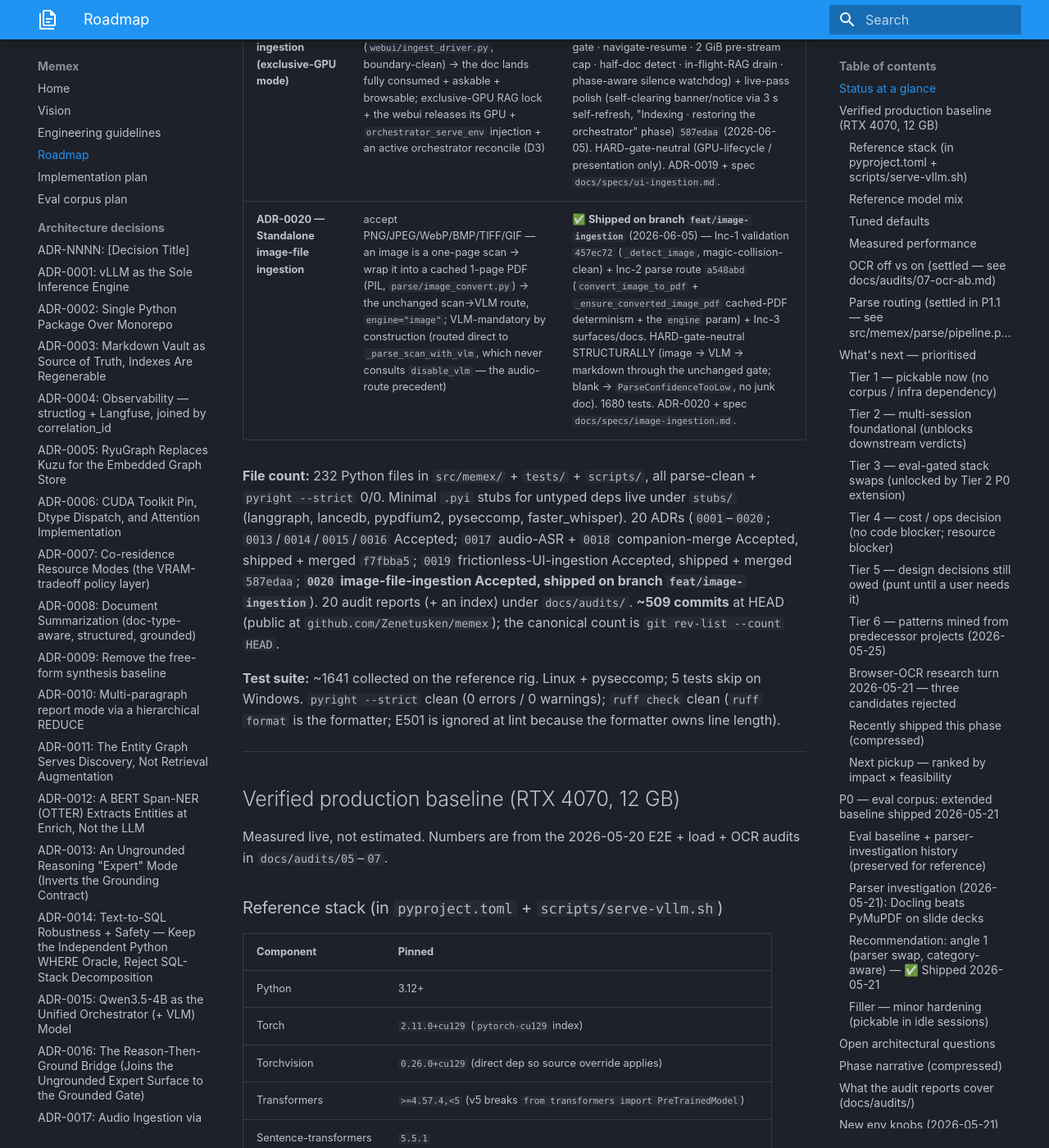
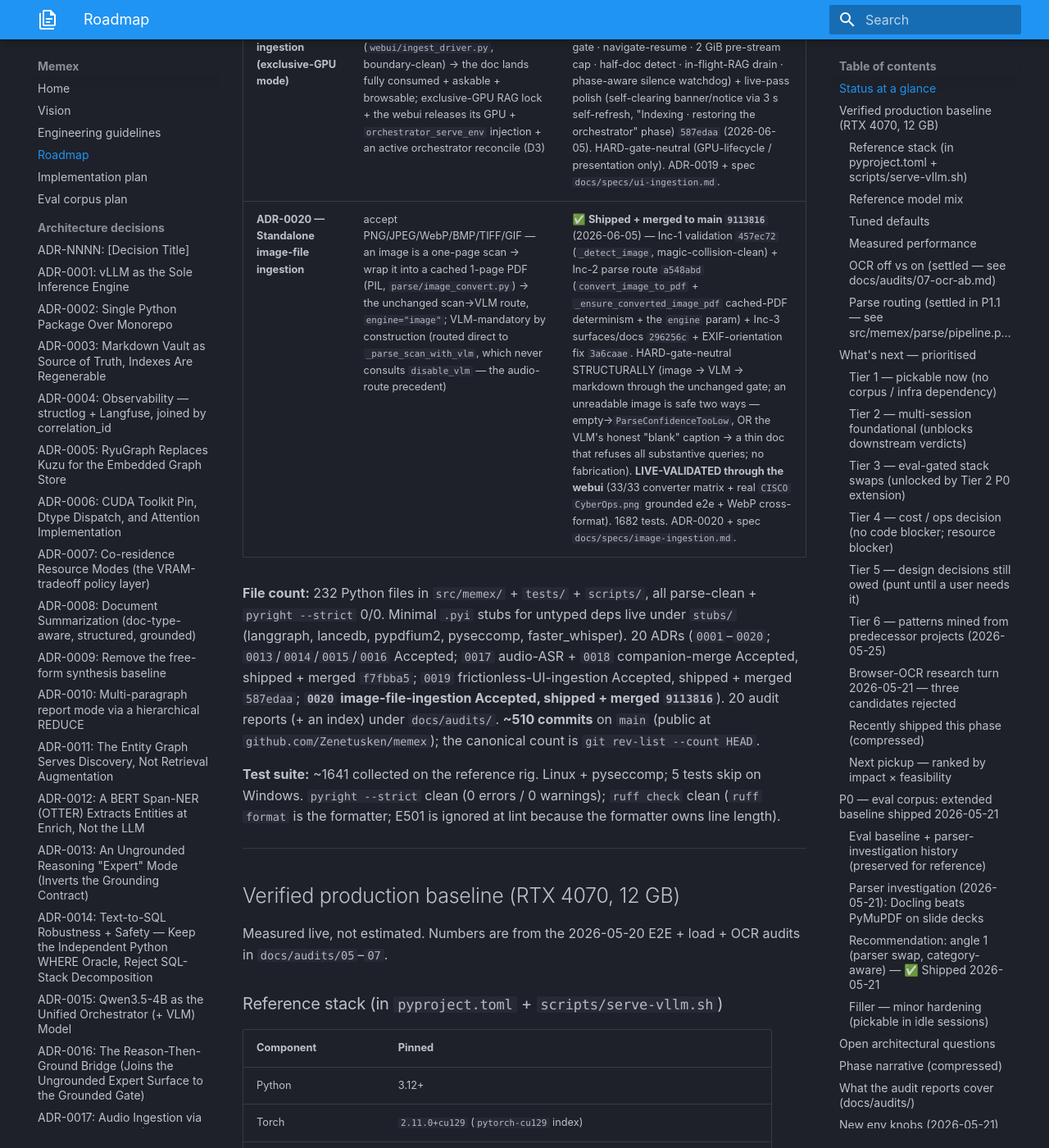
Before and after one commit to Zenetusken/memex, an MkDocs documentation site: the page built from docs/ROADMAP.md, in a window 1280 px wide and 1400 px high, scrolled down 15394 px. Shown: the whole window at 82% size. Built offline with MkDocs 1.6.1 and Material for MkDocs 9.7.7, drawn with Linux system fonts in a browser that asks for light colours.

Commit message:
docs(roadmap): mark ADR-0020 image ingestion merged to main + live-validated
Flip the ADR-0020 row from "shipped on branch" to "merged to main 9113816",
correct the blank-image wording to the live-observed behavior (honest "blank"
caption → a refusing thin doc, not ParseConfidenceTooLow), note the webui
live-validation, and bump the ADR/test/commit counts (20 ADRs, 1682 tests).

Co-Authored-By: Claude Opus 4.8 (1M context) <noreply@anthropic.com>

```diff
--- a/docs/ROADMAP.md
+++ b/docs/ROADMAP.md
@@ -66,9 +66,9 @@ The blueprint in [`IMPLEMENTATION-PLAN.md`](IMPLEMENTATION-PLAN.md) is the archi
 | **ADR-0018 — Companion-merge + keyframe-OCR** | align a lecture TRANSCRIPT ↔ its SLIDE-DECK PDF by EmbeddingGemma cosine (MaViLS), optionally sharpened by video-frame OCR (`link-slides --use-video`); slide+commentary jointly groundable via a DEFAULT-OFF retrieval augmentation (`augment_companion`) | ✅ **Shipped + merged to main `f7fbba5`** (2026-06-04) — `index/companion.py` + `core/companion_store.py` + `parse/keyframe_ocr.py` + `parse/keyframe_ocr_cache.py`; CLI `memex link-slides`. The augment node is additive per-chunk-pure, runs after rerank ⇒ HARD-gate-safe by construction. Spec `docs/specs/companion-merge.md`. |
 | **ADR-0007 P4.4 — Dynamic VRAM manager (`auto` mode)** | `co_residence_mode` default **`auto`** (live free-VRAM probe → embedder always gpu, reranker gpu-iff-free≥2.0GB-else-cpu, correctness-neutral); lifecycle hardening + the `/resources` live GPU-memory panel | ✅ **Shipped + merged to main `f7fbba5`** (2026-06-04) — `core/vram.py` probe + `core/types.GpuProcess` + `webui/templates/_vram_panel.html`; new mode set `auto`/`fast`/`full`/`gpu_only`/`manual` via `core/resources.py::resolve_profile` (the realized ADR-0007 §5 seam); `pause_vllm_for_gpu` restart-retry + reactive GPU→CPU OOM fallback + a new `VRAMExhausted` error + clean webui shutdown (`unload_all`) + boot pre-flight. Zero manual config out of the box. |
 | **ADR-0019 — Frictionless browser ingestion (exclusive-GPU mode)** | browser upload → the webui spawns `memex ingest`/`enrich` as CHILD SUBPROCESSES (`webui/ingest_driver.py`, boundary-clean) → the doc lands fully consumed + askable + browsable; exclusive-GPU RAG lock + the webui releases its GPU + `orchestrator_serve_env` injection + an active orchestrator reconcile (D3) | ✅ **Shipped + merged to main** — v1 `31ab97a`, hardened `7ce735d`, then the deferred backlog (no-file/B20 · 0-chunk gate · navigate-resume · 2 GiB pre-stream cap · half-doc detect · in-flight-RAG drain · phase-aware silence watchdog) + live-pass polish (self-clearing banner/notice via 3 s self-refresh, "Indexing · restoring the orchestrator" phase) `587edaa` (2026-06-05). HARD-gate-neutral (GPU-lifecycle / presentation only). ADR-0019 + spec `docs/specs/ui-ingestion.md`. |
-| **ADR-0020 — Standalone image-file ingestion** | accept PNG/JPEG/WebP/BMP/TIFF/GIF — an image is a one-page scan → wrap it into a cached 1-page PDF (PIL, `parse/image_convert.py`) → the unchanged scan→VLM route, `engine="image"`; VLM-mandatory by construction (routed direct to `_parse_scan_with_vlm`, which never consults `disable_vlm` — the audio-route precedent) | ✅ **Shipped on branch `feat/image-ingestion`** (2026-06-05) — Inc-1 validation `457ec72` (`_detect_image`, magic-collision-clean) + Inc-2 parse route `a548abd` (`convert_image_to_pdf` + `_ensure_converted_image_pdf` cached-PDF determinism + the `engine` param) + Inc-3 surfaces/docs. HARD-gate-neutral STRUCTURALLY (image → VLM → markdown through the unchanged gate; blank → `ParseConfidenceTooLow`, no junk doc). 1680 tests. ADR-0020 + spec `docs/specs/image-ingestion.md`. |
+| **ADR-0020 — Standalone image-file ingestion** | accept PNG/JPEG/WebP/BMP/TIFF/GIF — an image is a one-page scan → wrap it into a cached 1-page PDF (PIL, `parse/image_convert.py`) → the unchanged scan→VLM route, `engine="image"`; VLM-mandatory by construction (routed direct to `_parse_scan_with_vlm`, which never consults `disable_vlm` — the audio-route precedent) | ✅ **Shipped + merged to main `9113816`** (2026-06-05) — Inc-1 validation `457ec72` (`_detect_image`, magic-collision-clean) + Inc-2 parse route `a548abd` (`convert_image_to_pdf` + `_ensure_converted_image_pdf` cached-PDF determinism + the `engine` param) + Inc-3 surfaces/docs `296256c` + EXIF-orientation fix `3a6caae`. HARD-gate-neutral STRUCTURALLY (image → VLM → markdown through the unchanged gate; an unreadable image is safe two ways — empty→`ParseConfidenceTooLow`, OR the VLM's honest "blank" caption → a thin doc that refuses all substantive queries; no fabrication). **LIVE-VALIDATED through the webui** (33/33 converter matrix + real `CISCO CyberOps.png` grounded e2e + WebP cross-format). 1682 tests. ADR-0020 + spec `docs/specs/image-ingestion.md`. |
 
-**File count:** 232 Python files in `src/memex/` + `tests/` + `scripts/`, all parse-clean + `pyright --strict` 0/0. Minimal `.pyi` stubs for untyped deps live under `stubs/` (langgraph, lancedb, pypdfium2, pyseccomp, faster_whisper). 20 ADRs (`0001`–`0020`; `0013`/`0014`/`0015`/`0016` Accepted; `0017` audio-ASR + `0018` companion-merge Accepted, shipped + merged `f7fbba5`; `0019` frictionless-UI-ingestion Accepted, shipped + merged `587edaa`; **`0020` image-file-ingestion Accepted, shipped on branch `feat/image-ingestion`**). 20 audit reports (+ an index) under `docs/audits/`. **~509 commits** at HEAD (public at `github.com/Zenetusken/memex`); the canonical count is `git rev-list --count HEAD`.
+**File count:** 232 Python files in `src/memex/` + `tests/` + `scripts/`, all parse-clean + `pyright --strict` 0/0. Minimal `.pyi` stubs for untyped deps live under `stubs/` (langgraph, lancedb, pypdfium2, pyseccomp, faster_whisper). 20 ADRs (`0001`–`0020`; `0013`/`0014`/`0015`/`0016` Accepted; `0017` audio-ASR + `0018` companion-merge Accepted, shipped + merged `f7fbba5`; `0019` frictionless-UI-ingestion Accepted, shipped + merged `587edaa`; **`0020` image-file-ingestion Accepted, shipped + merged `9113816`**). 20 audit reports (+ an index) under `docs/audits/`. **~510 commits** on `main` (public at `github.com/Zenetusken/memex`); the canonical count is `git rev-list --count HEAD`.
 
 **Test suite:** ~1641 collected on the reference rig. Linux + pyseccomp; 5 tests skip on Windows. `pyright --strict` clean (0 errors / 0 warnings); `ruff check` clean (`ruff format` is the formatter; E501 is ignored at lint because the formatter owns line length).
 
```
